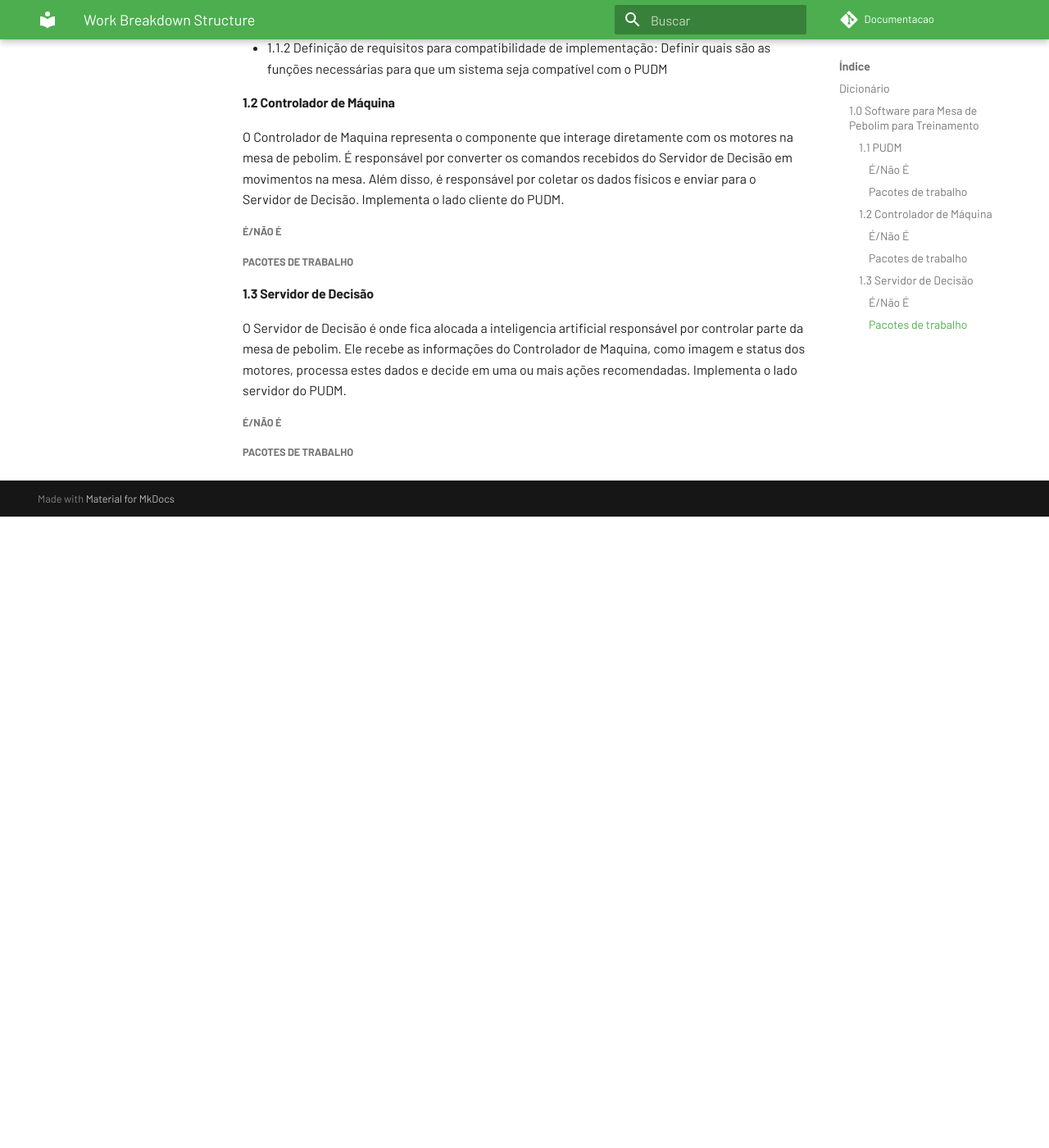
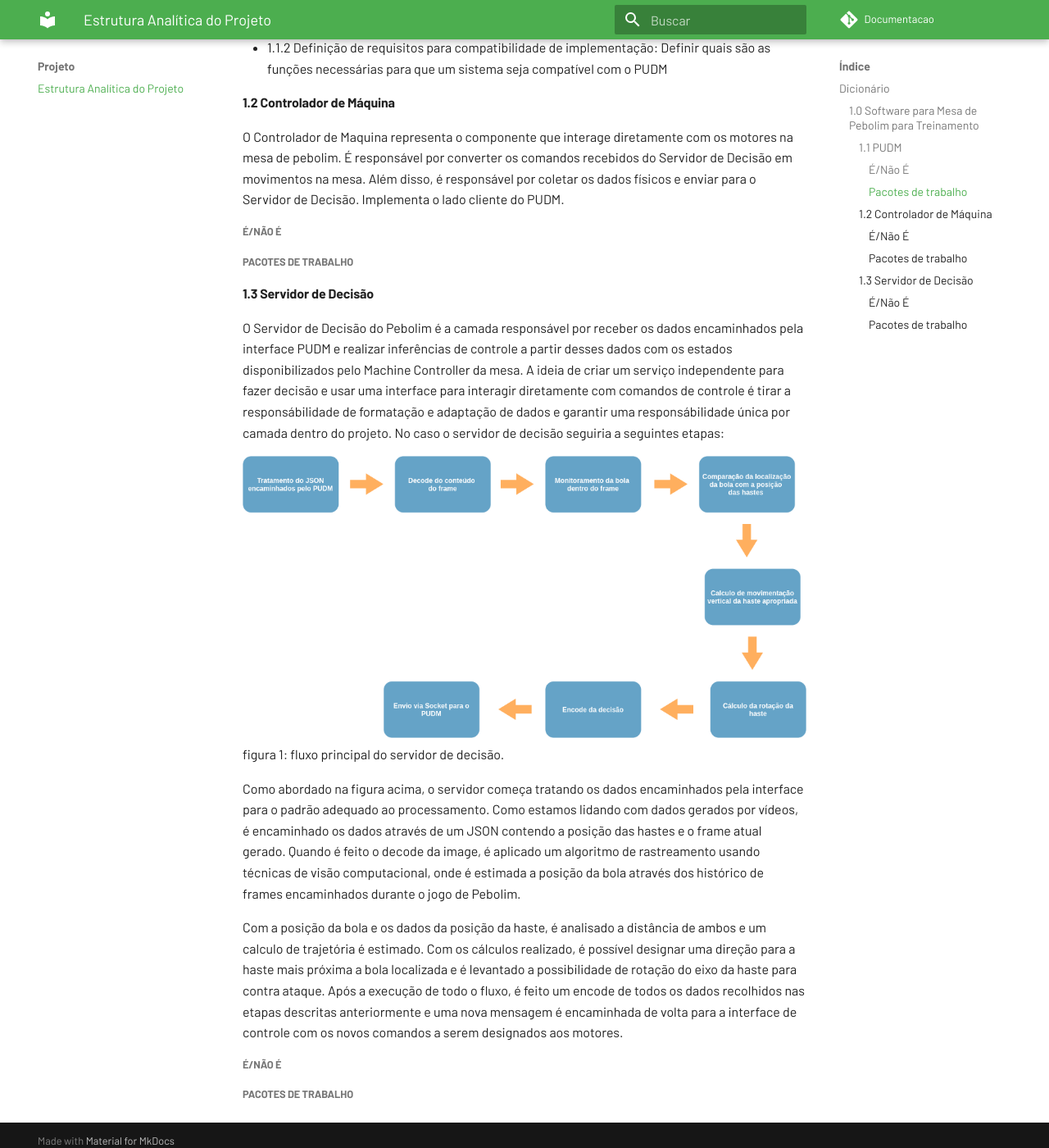
Before and after one commit to pi2-2020-1-pebolim/Documentacao, an MkDocs documentation site: the page built from docs/eap.md, in a window 1280 px wide and 1400 px high, scrolled down 1606 px. Shown: the whole window at 82% size. Built offline with MkDocs 1.6.1 and Material for MkDocs 9.7.7, drawn with Linux system fonts in a browser that asks for light colours; comment, search, counter and statistics services are not loaded; before the commit the page ends 2236 px from its top, so only the background shows below that.

Commit message:
feat: create inital decision server sketch docs
Signed-off-by: Joberth Rogers <joberth.rogers18@gmail.com>

```diff
--- a/docs/eap.md
+++ b/docs/eap.md
@@ -31,7 +31,17 @@
 
 #### 1.3 Servidor de Decisão
 
-O Servidor de Decisão é onde fica alocada a inteligencia artificial responsável por controlar parte da mesa de pebolim. Ele recebe as informações do Controlador de Maquina, como imagem e status dos motores, processa estes dados e decide em uma ou mais ações recomendadas. Implementa o lado servidor do PUDM.
+O Servidor de Decisão do Pebolim é a camada responsável por receber os dados encaminhados pela interface PUDM e realizar inferências de controle a partir desses dados com os estados disponibilizados pelo Machine Controller da mesa. A ideia de criar um serviço independente para fazer decisão e usar uma interface para interagir diretamente com comandos de controle é tirar a responsábilidade de formatação e adaptação de dados e garantir uma responsábilidade única por camada dentro do projeto. No caso o servidor de decisão seguiria a seguintes etapas:
+
+
+![fluxo-decision-server](./img/fluxo-decision-server.png)
+figura 1: fluxo principal do servidor de decisão.
+
+Como abordado na figura acima, o servidor começa tratando os dados encaminhados pela interface para o padrão adequado ao processamento. Como estamos lidando com dados gerados por vídeos, é encaminhado os dados através de um JSON contendo a posição das hastes e o frame atual gerado. Quando é feito o decode da image, é aplicado um algoritmo de rastreamento usando técnicas de visão computacional, onde é estimada a posição da bola através dos histórico de frames encaminhados durante o jogo de Pebolim.
+
+Com a posição da bola e os dados da posição da haste, é analisado a distância de ambos e um calculo de trajetória é estimado. Com os cálculos realizado, é possível designar uma direção para a haste mais próxima a bola localizada e é levantado a possibilidade de rotação do eixo da haste para contra ataque. Após a execução de todo o fluxo, é feito um encode de todos  os dados recolhidos nas etapas descritas anteriormente e uma nova mensagem é encaminhada de volta para a interface de controle com os novos comandos a serem designados aos motores.
+
+<!-- criando um workflow dentro da estrutura, onde a cada camada os dados encaminhado são lapidados até que o formato seja adequado e processado da forma correta para que a mesa responda da forma adequada no campo.  -->
 
 ##### É/Não É
 
--- a/mkdocs.yml
+++ b/mkdocs.yml
@@ -20,3 +20,5 @@
 nav:
   - Inicio:
     - Home: index.md
+  - Projeto:
+    - Estrutura Analítica do Projeto: eap.md
```
Also changed, not shown: docs/img/fluxo-decision-server.png (added).
